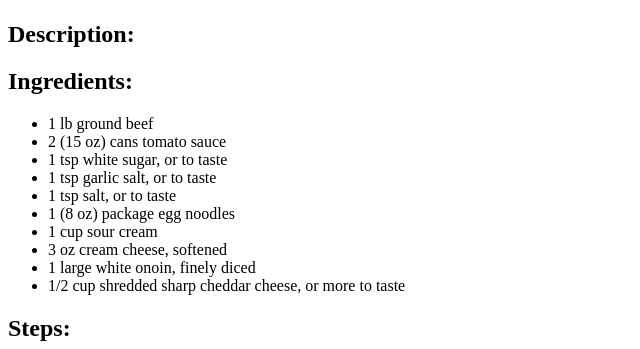
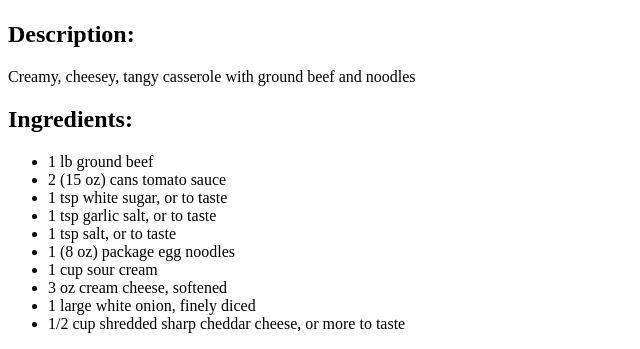
Before and after one commit to JoachimByrnesShay/odin-recipes, a plain HTML site: page recipes/groundbeef_casserole.html in a window 1280 px wide. Shown: the part 442-791 px from the top of the page, without its empty margins (0-640 px from the left). Drawn offline with Linux system fonts and the light colour scheme.

Commit message:
Fix: Add missing descript. to casserole, fix typo

```diff
--- a/recipes/groundbeef_casserole.html
+++ b/recipes/groundbeef_casserole.html
@@ -8,8 +8,7 @@
     <h1>Ground Beef Casserole</h1>
     <img src="https://www.wellplated.com/wp-content/uploads/2023/03/Pasta-Ground-Beef-Casserole-1169x1536.jpg" alt="" width="292" height="359" target="_blank" ref="noopener noreferrer">
     <h2>Description:</h2>
-    <p></p>
-    <p></p>
+    <p>Creamy, cheesey, tangy casserole with ground beef and noodles</p>
     <h2>Ingredients:</h2>
     <ul>
         <li>1 lb ground beef</li>
@@ -20,7 +19,7 @@
         <li>1 (8 oz) package egg noodles</li>
         <li>1 cup sour cream</li>
         <li>3 oz cream cheese, softened</li>
-        <li>1 large white onoin, finely diced</li>
+        <li>1 large white onion, finely diced</li>
         <li>1/2 cup shredded sharp cheddar cheese, or more to taste</li>
     </ul>
     <h2>Steps:</h2>
```
